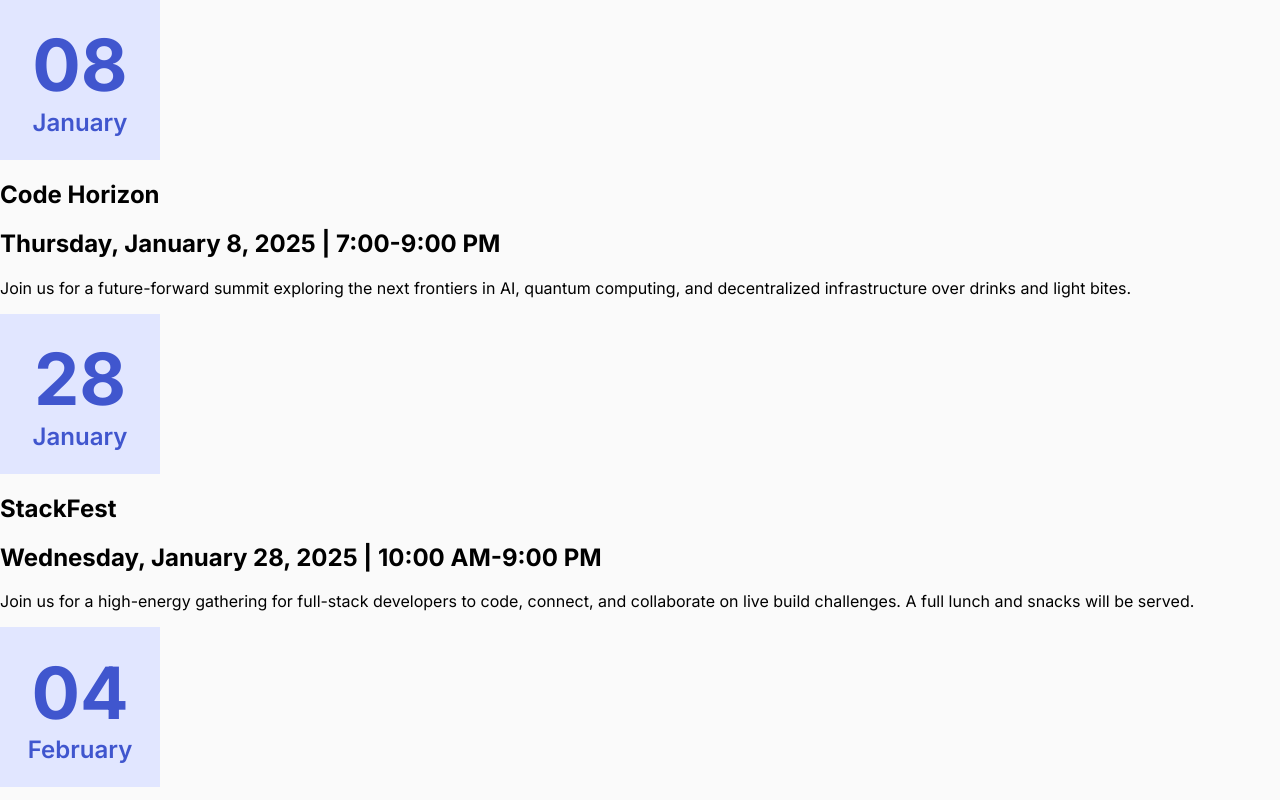
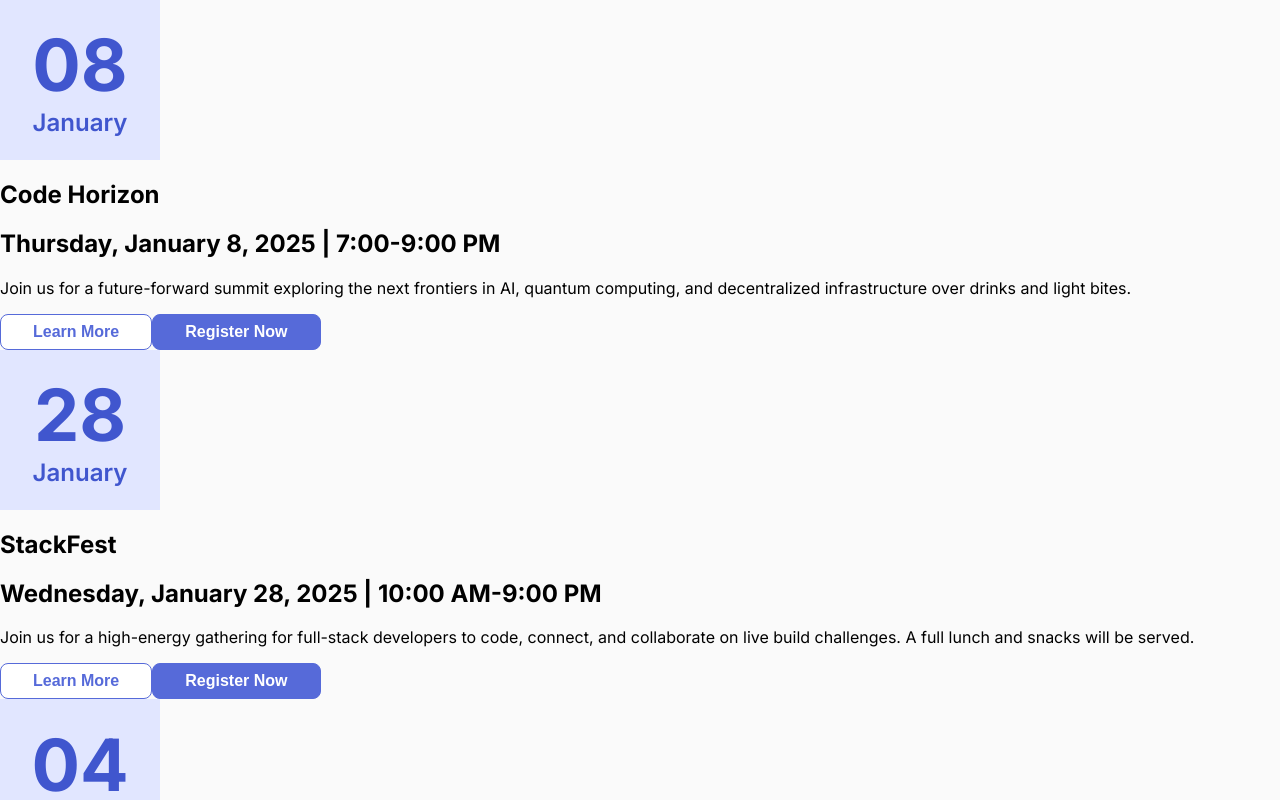
Before and after one commit to hellsten/Eventure-Sprint, a React (Vite) app: page / in a window 1280 px wide. Shown: the top 800 px of the page. Built offline with nearby package versions, Linux system fonts and the light colour scheme.

Commit message:
Adding buttons to event card

```diff
--- a/src/components/EventCard/EventCard.jsx
+++ b/src/components/EventCard/EventCard.jsx
@@ -1,6 +1,8 @@
 import "./EventCard.scss";
 
-import EventGraphic from "../EventGraphic/EventGraphic";
+import EventGraphic from "../EventGraphic/EventGraphic.jsx";
+import Button from "../Button/Button.jsx";
+import SecondaryButton from "../SecondaryButton/SecondaryButton.jsx"
 
 const EventCard = (props) => {
 
@@ -30,14 +32,18 @@ const year = d.getFullYear();
 
 
   return (
-    <section>
-        <div>
+    <section className="event">
+        <div className="event__graphic">
             <EventGraphic date={props.date} />
         </div>
-        <div>
+        <div className="event__info">
             <h1>{props.title}</h1>
             <h2>{dayOfWeekName}, {monthName} {dayOfMonth}, {year} | {props.time}</h2>
             <p>{props.paragraph}</p>
+        </div>
+        <div className="event__buttons">
+            <SecondaryButton>Learn More</SecondaryButton>
+            <Button>Register Now</Button>
         </div>
     </section>
   );
--- a/src/components/SecondaryButton/SecondaryButton.jsx
+++ b/src/components/SecondaryButton/SecondaryButton.jsx
@@ -1,6 +1,6 @@
 import "./SecondaryButton.scss";
 
-const Button = ({
+const SecondaryButton = ({
   type = "button",
   variant = "secondary",
   disabled = false,
--- a/src/components/SecondaryButton/SecondaryButton.scss
+++ b/src/components/SecondaryButton/SecondaryButton.scss
@@ -9,9 +9,9 @@
   font-size: 1rem;
   border-radius: $border-radius-md;
   font-weight: 600;
-  border: 1px solid $color-white;
+  border: 1px solid $color-indigo;
   cursor: pointer;
-  &--primary {
+  &--secondary {
     background-color: $color-white;
     color: $color-indigo;
     &:hover {
@@ -20,10 +20,10 @@
         0px 0px 0px 3px $color-indigo inset;
     }
     &:active {
-      background: $color-white;
+      background: $color-gray;
     }
     &:visited {
-      color: $color-indigo-dark;
+      color: $color-white;
     }
   }
 
```
